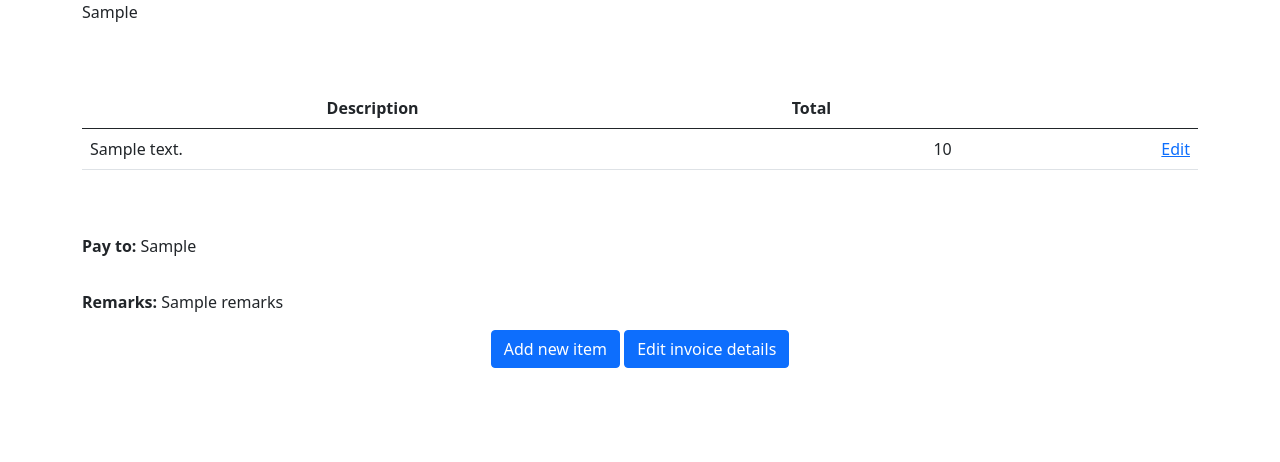
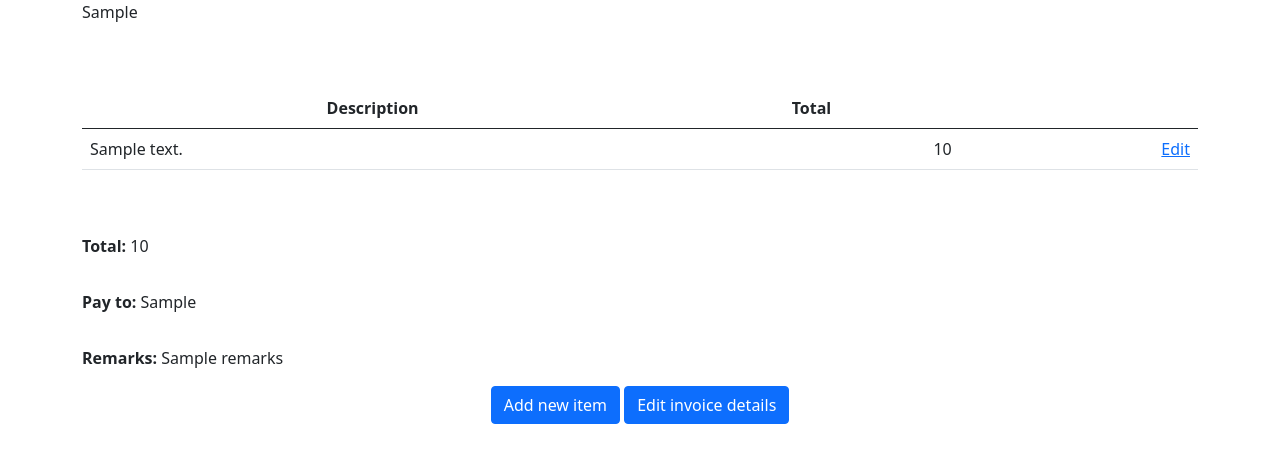
Before and after one commit to xmudrii/django-invoices, a Django app: template invoices_app/templates/invoice.html in a window 1280 px wide. Shown: the part 338-800 px from the top of the page. Run offline with Django 3.2, Linux system fonts and the light colour scheme; the template is opened without the code that fills it: most values are stand-ins (such as "Sample title", 1, 10 or a date in 2020).

Commit message:
Add total sum to the invoice preview
Signed-off-by: Marko Mudrinić <mudrinic.mare@gmail.com>

```diff
--- a/invoices_app/templates/invoice.html
+++ b/invoices_app/templates/invoice.html
@@ -53,6 +53,9 @@
 
     <div class="row g-3 mt-5">
         <div class="col-md-12 text-start">
+            <p><b>Total:</b> {{ total.total|intcomma }}</p>
+        </div>
+        <div class="col-md-12 text-start">
             <p><b>Pay to:</b> {{ invoice.payment_account }}</p>
         </div>
         <div class="col-md-12 text-start">
--- a/invoices_app/views.py
+++ b/invoices_app/views.py
@@ -1,5 +1,6 @@
 from django.shortcuts import render, redirect, get_object_or_404
 from django.contrib.auth.decorators import login_required, permission_required
+from django.db.models import Sum
 from .models import Invoice, InvoiceItem
 from .forms import InvoiceForm, InvoiceItemForm
 
@@ -21,7 +22,8 @@ def invoices(req):
 def invoice(req, invoice_id):
     inv = get_object_or_404(Invoice, id=invoice_id)
     inv_items = InvoiceItem.objects.filter(invoice=inv)
-    return render(req, 'invoice.html', {'invoice': inv, 'invoice_items': inv_items})
+    total = inv_items.aggregate(total=Sum('total'))
+    return render(req, 'invoice.html', {'invoice': inv, 'invoice_items': inv_items, 'total': total})
 
 
 @permission_required('invoices_app.add_invoice')
```
